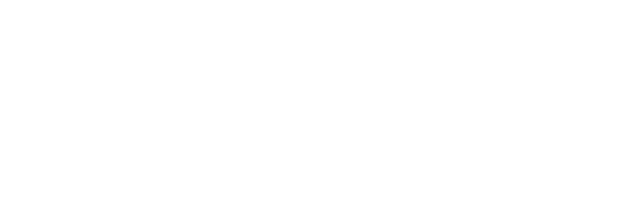
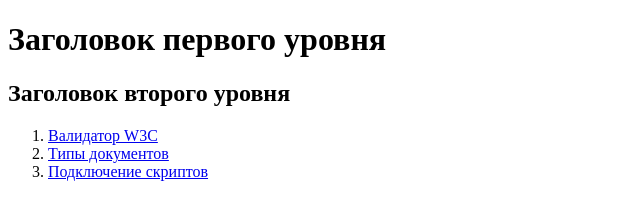
Before and after one commit to AnastaNiki/task-html, a website: page src/index.html in a window 1280 px wide. Shown: the whole page, without its empty margins (0-640 px from the left). Drawn offline with Linux system fonts and the light colour scheme.

Commit message:
Задание по HTML

```diff
--- a/package.json
+++ b/package.json
@@ -11,7 +11,7 @@
         "puppeteer": "^10.4.0",
         "react": "^17.0.2",
         "react-dom": "^17.0.2",
-        "react-scripts": "4.0.3",
+        "react-scripts": "^4.0.3",
         "typescript": "^4.1.2"
     },
     "scripts": {
--- a/src/index.html
+++ b/src/index.html
@@ -3,5 +3,21 @@
     <head>
         <title>HTML</title>
     </head>
-    <body></body>
+    <body>
+        <h1>Заголовок первого уровня</h1>
+        <h2>Заголовок второго уровня</h2>
+        <ol>
+            <li><a href="https://validator.w3.org">Валидатор W3C</a></li>
+            <li>
+                <a href="https://www.w3schools.com/tags/tag_doctype.asp"
+                    >Типы документов</a
+                >
+            </li>
+            <li>
+                <a href="https://learn.javascript.ru/script-async-defer"
+                    >Подключение скриптов</a
+                >
+            </li>
+        </ol>
+    </body>
 </html>
```
Also changed, not shown: 1 other file.
